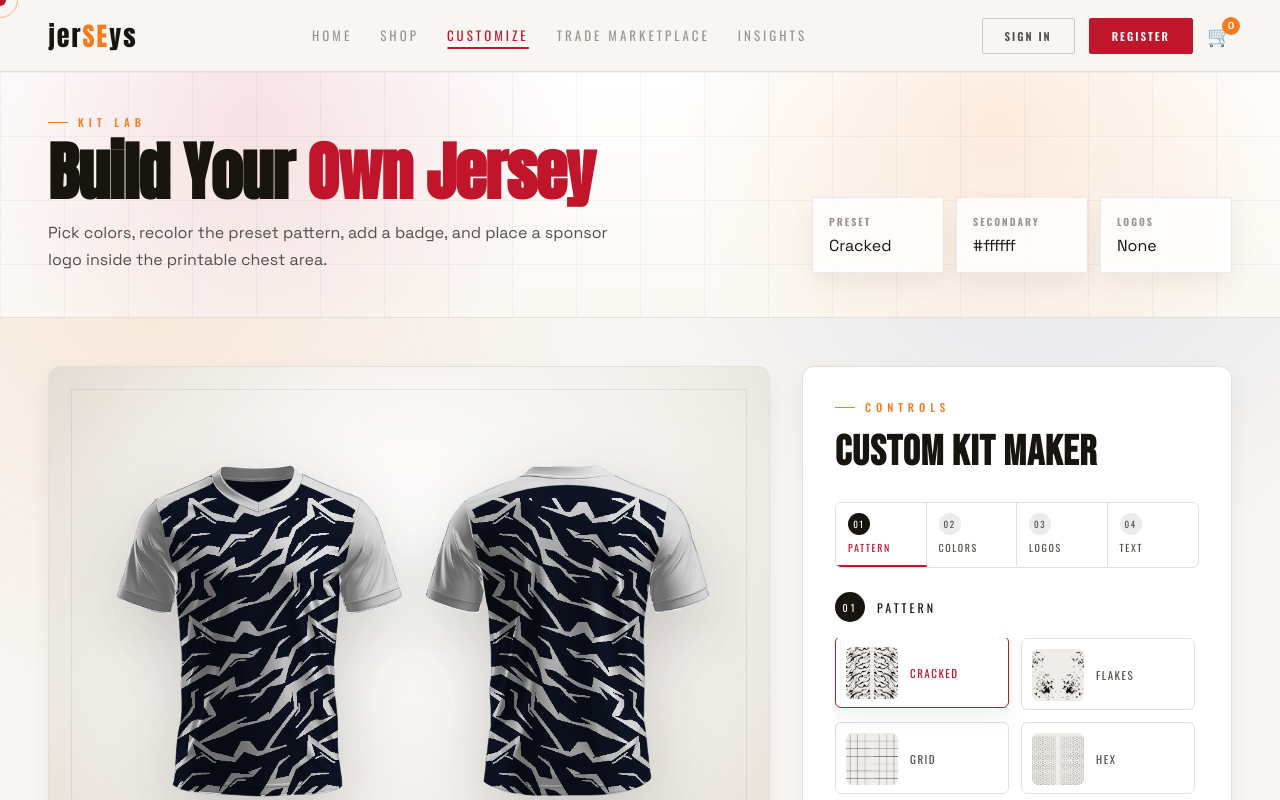
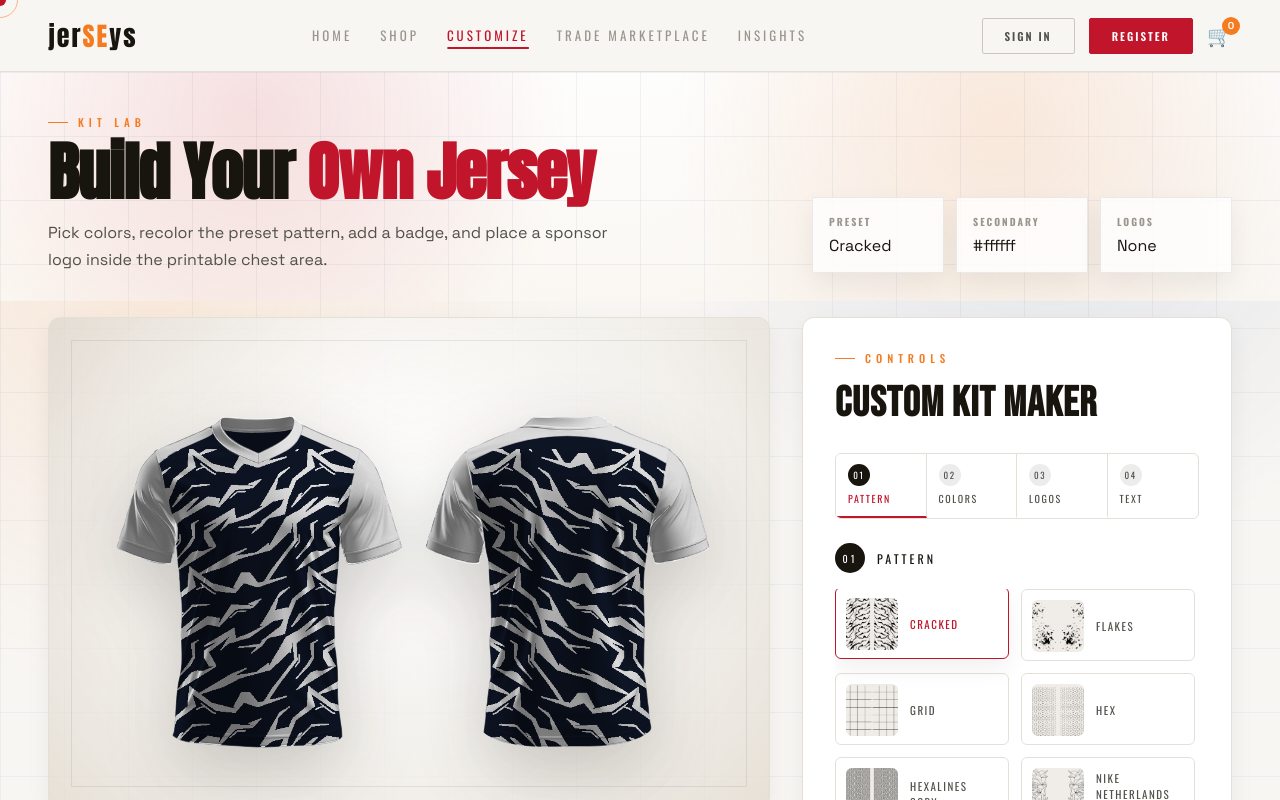
Before and after one commit to SE-Pr0/jerSEys, a React (Vite) app: page /customize in a window 1280 px wide. Shown: the top 800 px of the page. Built offline with nearby package versions, Linux system fonts and the light colour scheme.

Commit message:
fixed ui problems in customize page

```diff
--- a/src/pages/CustomJerseyBuilder/CustomJerseyBuilder.css
+++ b/src/pages/CustomJerseyBuilder/CustomJerseyBuilder.css
@@ -4,14 +4,16 @@
   background:
     radial-gradient(circle at 12% 18%, rgba(244, 123, 32, 0.12), transparent 30%),
     radial-gradient(circle at 82% 8%, rgba(27, 59, 138, 0.1), transparent 28%),
+    linear-gradient(rgba(27, 59, 138, 0.05) 1px, transparent 1px),
+    linear-gradient(90deg, rgba(27, 59, 138, 0.05) 1px, transparent 1px),
     var(--bg);
+  background-size: auto, auto, 64px 64px, 64px 64px, auto;
 }
 
 .custom-builder-hero {
   position: relative;
   overflow: hidden;
-  border-bottom: 1px solid var(--border);
-  background: var(--white);
+  background: transparent;
 }
 
 .custom-builder-hero-bg,
@@ -24,14 +26,14 @@
   background:
     radial-gradient(circle at 20% 18%, rgba(192, 21, 42, 0.12), transparent 30%),
     radial-gradient(circle at 78% 20%, rgba(244, 123, 32, 0.14), transparent 32%),
-    linear-gradient(180deg, #fff 0%, #fbf8f3 100%);
+    linear-gradient(rgba(27, 59, 138, 0.05) 1px, transparent 1px),
+    linear-gradient(90deg, rgba(27, 59, 138, 0.05) 1px, transparent 1px),
+    linear-gradient(180deg, rgba(255, 255, 255, 0.82) 0%, rgba(251, 248, 243, 0.82) 100%);
+  background-size: auto, auto, 64px 64px, 64px 64px, auto;
 }
 
 .custom-builder-hero-grid {
-  background-image:
-    linear-gradient(rgba(27, 59, 138, 0.05) 1px, transparent 1px),
-    linear-gradient(90deg, rgba(27, 59, 138, 0.05) 1px, transparent 1px);
-  background-size: 64px 64px;
+  display: none;
 }
 
 .custom-builder-hero-inner {
@@ -42,7 +44,7 @@
   gap: var(--space-6);
   align-items: end;
   padding-top: 42px;
-  padding-bottom: 44px;
+  padding-bottom: 28px;
 }
 
 .custom-builder-copy {
@@ -81,11 +83,14 @@
 }
 
 .custom-builder-workspace {
+  position: relative;
+  z-index: 1;
   display: grid;
   grid-template-columns: minmax(0, 1fr) minmax(360px, 430px);
   gap: var(--space-6);
   align-items: start;
-  padding-top: var(--space-7);
+  margin-top: -8px;
+  padding-top: var(--space-5);
 }
 
 .custom-builder-preview {
@@ -690,6 +695,10 @@
   .custom-builder-preview-stage {
     margin-top: 24px;
   }
+
+  .custom-builder-workspace {
+    margin-top: 0;
+  }
 }
 
 @media (max-width: 720px) {
```
Also changed, not shown: 5 other files (tests, documents, lock files or other folders).
